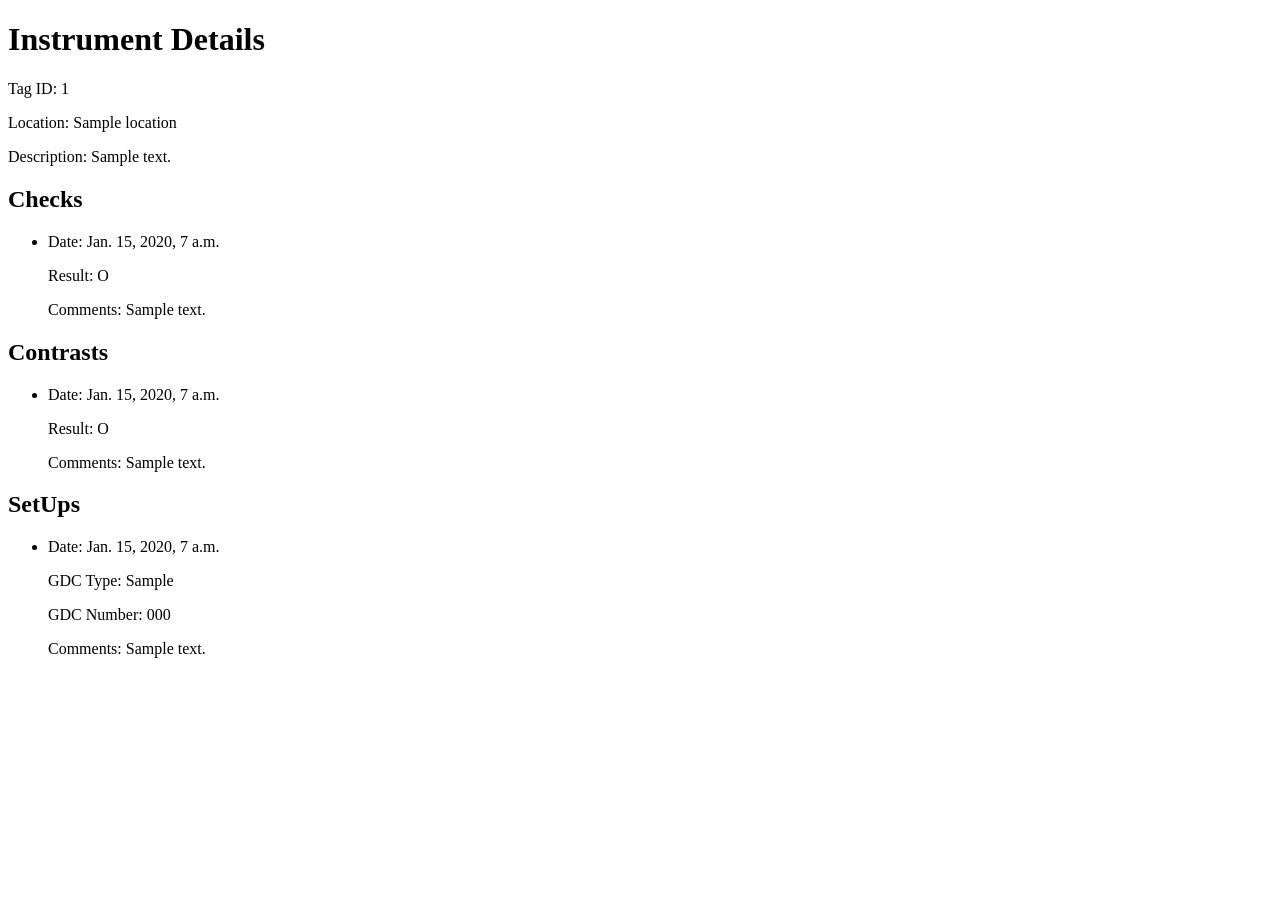
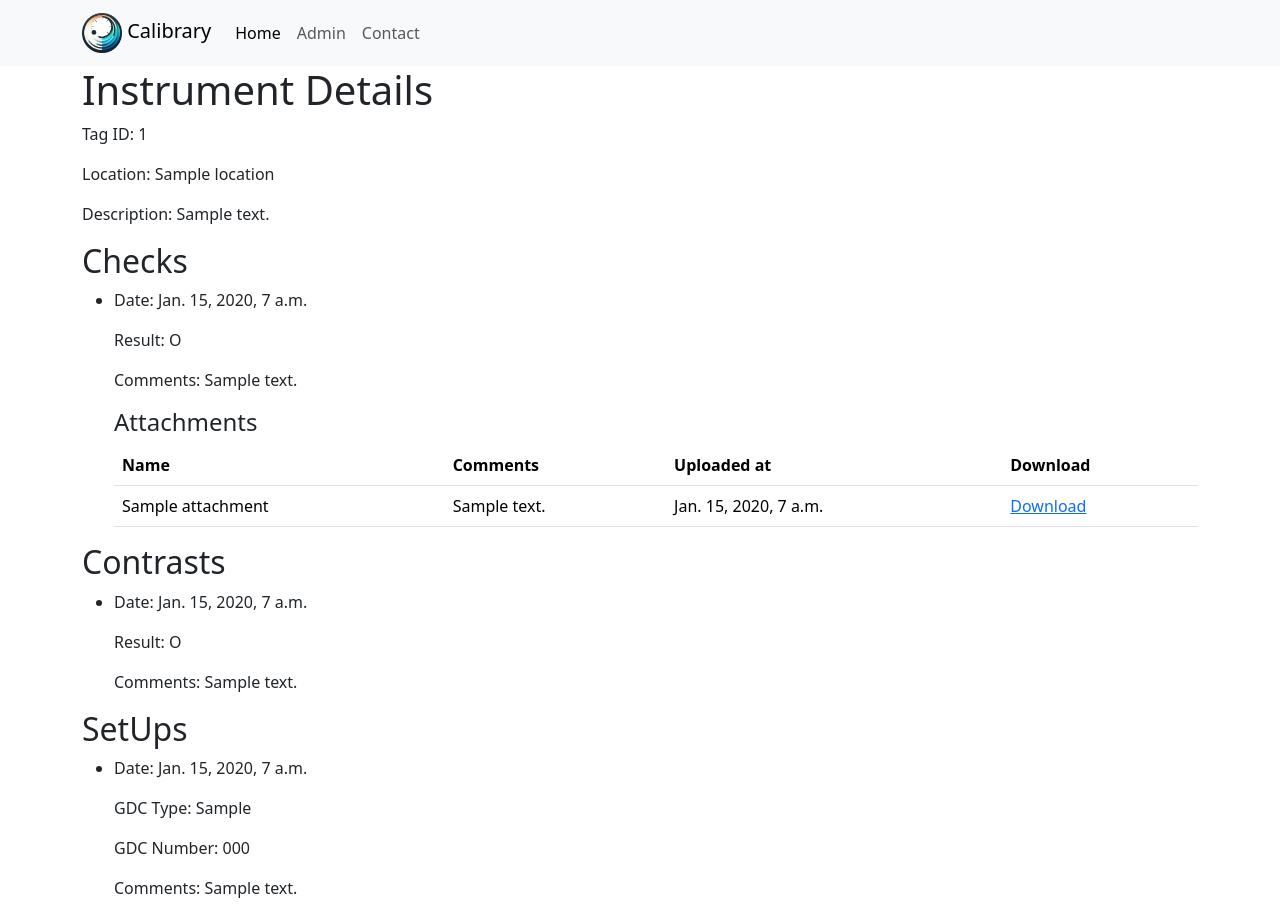
Before and after one commit to paolodisanto/calibrary, a Django app: page /instrument/1/ in a window 1280 px wide. Before the commit the page ends 658 px from the top, so only its background shows below. Run offline with Django 5.2, Linux system fonts and the light colour scheme; tables that the repository leaves empty hold one stand-in row (values such as "Sample post"); some libraries are stand-ins or nearby versions.

Commit message:
Vista detallada del instrumento con sus certificados y adjuntos  funcionando.

```diff
--- a/src/core/models.py
+++ b/src/core/models.py
@@ -132,10 +132,6 @@ class Instrument(models.Model):
     removal_date = models.DateTimeField(blank=True, null=True)
     removal_reason = models.CharField(blank=True, null=True, max_length=100)
 
-    checks = GenericRelation('Check')
-    contrasts = GenericRelation('Contrast')
-    setups = GenericRelation('Setup')
-
     def __str__(self):
         return f'{self.tag}'
 
@@ -171,6 +167,22 @@ class Instrument(models.Model):
         return related_data
 
 
+class Attachment(models.Model):
+    """
+    Modelo para crear una tabla de adjuntos con un atributo de claves genericas,
+    el cual se usa para indexar a cada tabla que lleve adjuntos.
+
+    Guarda una referencia al tipo de contenido (modelo) al que está asociado este adjunto.
+    """
+    table = models.ForeignKey(ContentType, on_delete=models.CASCADE)
+    table_instance = models.PositiveIntegerField()
+    content_object = GenericForeignKey('table', 'table_instance')
+    media_path = models.FileField(upload_to='attachments/')
+    name = models.CharField(max_length=50)
+    uploaded_at = models.DateTimeField(auto_now_add=True)
+    comments = models.TextField(blank=True, null=True)
+
+
 class SetUp(models.Model):
     instrument = models.ForeignKey(Instrument, on_delete=models.CASCADE, related_name='setups')
     date = models.DateTimeField() #auto_now_add=True)
@@ -180,6 +192,7 @@ class SetUp(models.Model):
     alarm_set = models.FloatField(blank=True, null=True)
     trip_set = models.FloatField()
     comments = models.CharField(max_length=100)
+    attachments = GenericRelation(Attachment, object_id_field='table_instance', content_type_field='table')
 
     def __str__(self):
         return f'{self.date}'
@@ -196,6 +209,7 @@ class Check (models.Model):
     result = models.CharField(choices=OPTIONS_RESULT, max_length=1)
     author = models.CharField(max_length=50)
     comments = models.CharField(max_length=100)
+    attachments = GenericRelation(Attachment, object_id_field='table_instance', content_type_field='table')
 
     def __str__(self):
         return f'{self.date}'
@@ -207,6 +221,7 @@ class PatternInstrument (models.Model):
     calibration_lab = models.CharField(max_length=20)
     calibration_number = models.CharField(max_length=20)
     comments = models.CharField(max_length=100, blank=True, null=True)
+    attachments = GenericRelation(Attachment, object_id_field='table_instance', content_type_field='table')
 
     def __str__(self):
         return f'{self.instrument}'
@@ -225,25 +240,10 @@ class Contrast (models.Model):
     expiration = models.DateField()
     p_instrument = models.OneToOneField (PatternInstrument, on_delete=models.RESTRICT)
     comments = models.CharField(max_length=100, blank=True, null=True)
+    attachments = GenericRelation(Attachment, object_id_field='table_instance', content_type_field='table')
 
     def __str__(self):
         return f'{self.date}'
-
-
-class Attachment (models.Model):
-    """
-    Modelo para crear una tabla de adjuntos con un atributo de claves genericas,
-    el cual se usa para indexar a cada tabla que lleve adjuntos.
-
-    Guarda una referencia al tipo de contenido (modelo) al que está asociado este adjunto.
-    """
-    table = models.ForeignKey(ContentType, on_delete=models.CASCADE)
-    table_instance = models.PositiveIntegerField()
-    content_object = GenericForeignKey('table', 'table_instance')
-    media_path = models.FileField(upload_to='attachments/')
-    name = models.CharField (max_length=50)
-    uploaded_at = models.DateTimeField(auto_now_add=True)
-    comments = models.TextField(blank=True, null=True)
 
 
 class Meta:
--- a/src/core/templates/core/base.html
+++ b/src/core/templates/core/base.html
@@ -37,7 +37,7 @@
     </div>
   </div>
 </nav>
-  <div class="container center">
+  <div class="container">
     {% block content %}
 
     {% endblock %}
--- a/src/core/templates/core/detail.html
+++ b/src/core/templates/core/detail.html
@@ -72,6 +72,6 @@
     {% endif %}
     </table>
     </div>
-
+    <a class="btn btn-info" href="{% url 'instrument_detail' instrument.tag.id %}">Ver más...</a>
     <a class="btn btn-primary" href="{% url 'index' %}">Volver a la página principal</a>
 {% endblock %}
--- a/src/core/templates/core/index.html
+++ b/src/core/templates/core/index.html
@@ -1,6 +1,7 @@
 {% extends "core/base.html" %}
 {% load static %}
 {% block content %}
+    <div class="center">
     <h1 class="h2">Buscador de intrumentos</h1>
     <div id="reader-container" class="flex-container ">
         <div id="reader" style="display:none;"></div>
@@ -13,6 +14,7 @@
         {% csrf_token %}
         <input type="hidden" id="qrValue" name="qr_value"/>
     </form>
+    </div>
 {% endblock %}
 {% block extra_javascript %}
 <script src="https://unpkg.com/html5-qrcode/minified/html5-qrcode.min.js"></script>
--- a/src/core/templates/core/instrument_detail.html
+++ b/src/core/templates/core/instrument_detail.html
@@ -1,9 +1,6 @@
-<!DOCTYPE html>
-<html>
-<head>
-    <title>Instrument Detail</title>
-</head>
-<body>
+{% extends "core/base.html" %}
+
+{% block content %}
     <h1>Instrument Details</h1>
     <p>Tag ID: {{ instrument.tag.id }}</p>
     <p>Location: {{ instrument.location.name }}</p>
@@ -17,7 +14,30 @@
                 <p>Date: {{ check.date }}</p>
                 <p>Result: {{ check.result }}</p>
                 <p>Comments: {{ check.comments }}</p>
-                <!-- Puedes agregar más detalles aquí -->
+                {% if check.attachments.all %}
+                    <h4>Attachments</h4>
+                    <table class="table">
+                    <thead>
+                    <tr>
+                        <th>Name</th>
+                        <th>Comments</th>
+                        <th>Uploaded at</th>
+                        <th>Download</th>
+                    </tr>
+                    </thead>
+                    <tbody>
+                        {% for attach in check.attachments.all %}
+                        <tr>
+                            <td>{{ attach.name }}</td>
+                            <td>{{ attach.comments }}</td>
+                            <td>{{ attach.uploaded_at }}</td>
+                            <td><a href="/media/{{ attach.media_path }}">Download</a></td>
+                        </tr>
+                    {% endfor %}
+                    </tbody>
+                    </table>
+
+                {% endif %}
             </li>
         {% endfor %}
         </ul>
@@ -33,7 +53,30 @@
                 <p>Date: {{ contrast.date }}</p>
                 <p>Result: {{ contrast.result }}</p>
                 <p>Comments: {{ contrast.comments }}</p>
-                <!-- Puedes agregar más detalles aquí -->
+                {% if contrast.attachments.all %}
+                    <h4>Attachments</h4>
+                    <table class="table">
+                    <thead>
+                    <tr>
+                        <th>Name</th>
+                        <th>Comments</th>
+                        <th>Uploaded at</th>
+                        <th>Download</th>
+                    </tr>
+                    </thead>
+                    <tbody>
+                        {% for attach in contrast.attachments.all %}
+                        <tr>
+                            <td>{{ attach.name }}</td>
+                            <td>{{ attach.comments }}</td>
+                            <td>{{ attach.uploaded_at }}</td>
+                            <td><a href="/media/{{ attach.media_path }}">Download</a></td>
+                        </tr>
+                    {% endfor %}
+                    </tbody>
+                    </table>
+
+                {% endif %}
             </li>
         {% endfor %}
         </ul>
@@ -50,12 +93,35 @@
                 <p>GDC Type: {{ setup.gdc_type }}</p>
                 <p>GDC Number: {{ setup.gdc_number }}</p>
                 <p>Comments: {{ setup.comments }}</p>
-                <!-- Puedes agregar más detalles aquí -->
+                {% if setup.attachments.all %}
+                    <h4>Attachments</h4>
+                    <table class="table">
+                    <thead>
+                    <tr>
+                        <th>Name</th>
+                        <th>Comments</th>
+                        <th>Uploaded at</th>
+                        <th>Download</th>
+                    </tr>
+                    </thead>
+                    <tbody>
+                        {% for attach in setup.attachments.all %}
+                        <tr>
+                            <td>{{ attach.name }}</td>
+                            <td>{{ attach.comments }}</td>
+                            <td>{{ attach.uploaded_at }}</td>
+                            <td><a href="/media/{{ attach.media_path }}">Download</a></td>
+                        </tr>
+                    {% endfor %}
+                    </tbody>
+                    </table>
+
+                {% endif %}
             </li>
         {% endfor %}
         </ul>
     {% else %}
         <p>No setups found.</p>
     {% endif %}
-</body>
-</html>
+
+{% endblock %}
```
Also changed, not shown: src/core/admin.py (+26 -4 lines), 3 other files.
